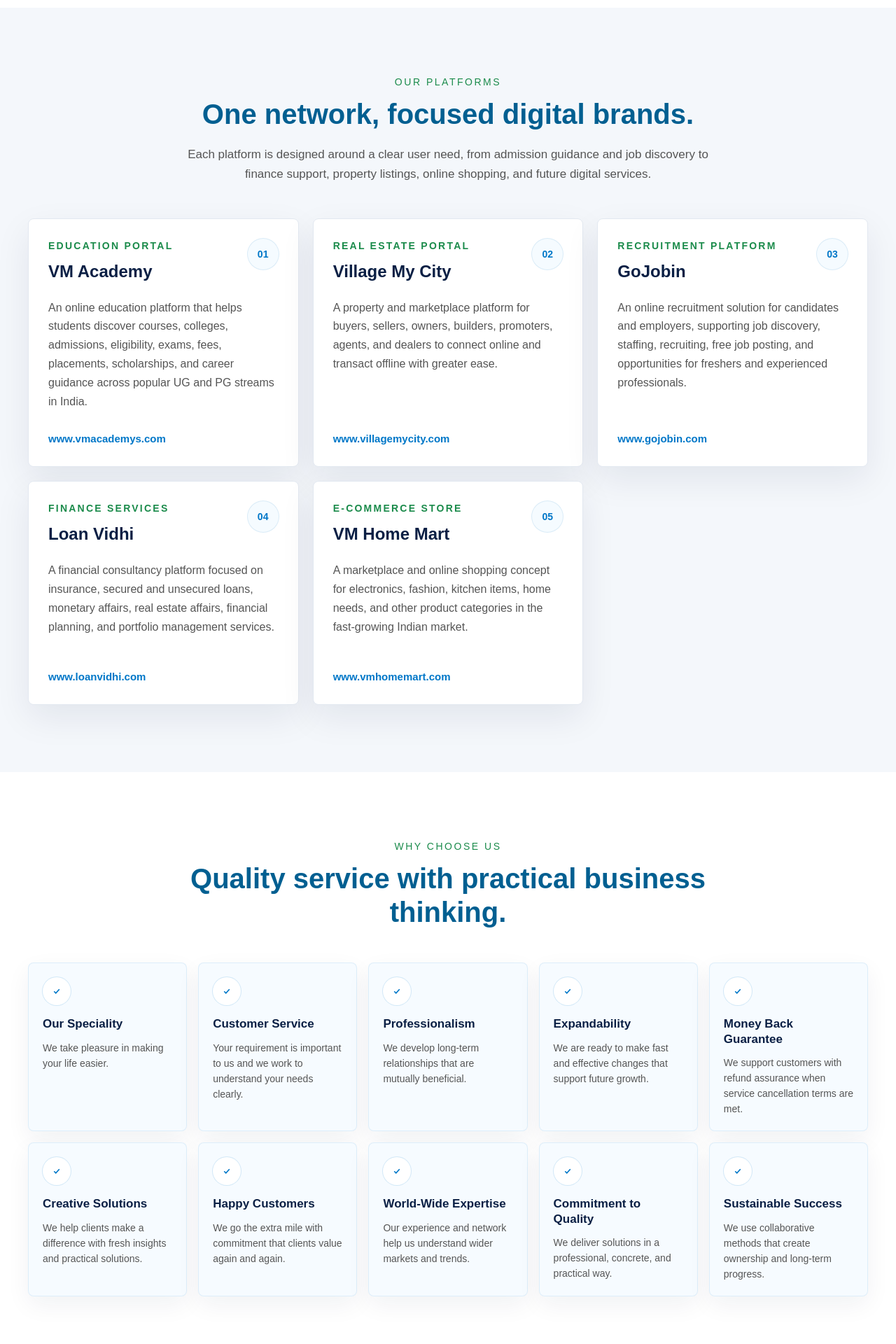
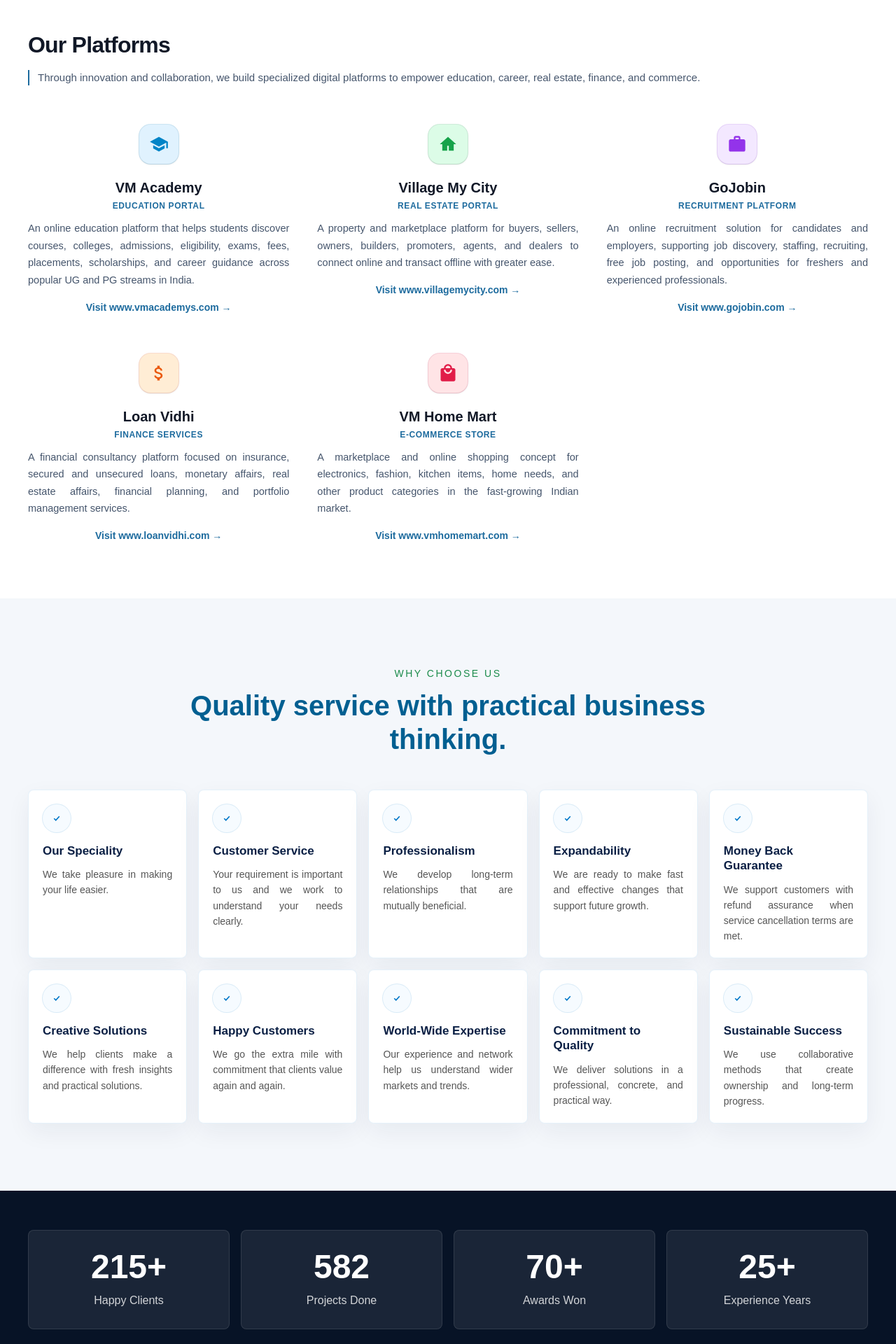
Before and after one commit to vinitk09/Vidimeth-o, a Next.js app: page /about in a window 1280 px wide. Shown: the part 820-2740 px from the top of the page at 70% size. Built offline with nearby package versions, Linux system fonts and the light colour scheme.

Commit message:
Added new changes

```diff
--- a/src/app/about/page.js
+++ b/src/app/about/page.js
@@ -1,5 +1,6 @@
 import Footer from "../components/Footer";
 import Header from "../components/Header";
+import StatsCounterSection from "../components/StatsCounterSection";
 
 export const metadata = {
   title: "About Vidi Meth Digital Services",
@@ -14,6 +15,12 @@ const platforms = [
     href: "https://www.vmacademys.com/",
     category: "Education Portal",
     text: "An online education platform that helps students discover courses, colleges, admissions, eligibility, exams, fees, placements, scholarships, and career guidance across popular UG and PG streams in India.",
+    color: "bg-[#e0f2fe] text-[#0284c7] ring-[#0284c7]/20",
+    icon: (
+      <svg viewBox="0 0 24 24" fill="currentColor" className="h-7 w-7">
+        <path d="M12 3L1 9l11 6 9-4.91V17h2V9L12 3zM5 13.18v4L12 21l7-3.82v-4L12 17l-7-3.82z" />
+      </svg>
+    ),
   },
   {
     name: "Village My City",
@@ -21,6 +28,12 @@ const platforms = [
     href: "https://www.villagemycity.com/",
     category: "Real Estate Portal",
     text: "A property and marketplace platform for buyers, sellers, owners, builders, promoters, agents, and dealers to connect online and transact offline with greater ease.",
+    color: "bg-[#dcfce7] text-[#16a34a] ring-[#16a34a]/20",
+    icon: (
+      <svg viewBox="0 0 24 24" fill="currentColor" className="h-7 w-7">
+        <path d="M12 3L2 12h3v8h6v-6h2v6h6v-8h3L12 3z" />
+      </svg>
+    ),
   },
   {
     name: "GoJobin",
@@ -28,6 +41,12 @@ const platforms = [
     href: "https://www.gojobin.com/",
     category: "Recruitment Platform",
     text: "An online recruitment solution for candidates and employers, supporting job discovery, staffing, recruiting, free job posting, and opportunities for freshers and experienced professionals.",
+    color: "bg-[#f3e8ff] text-[#9333ea] ring-[#9333ea]/20",
+    icon: (
+      <svg viewBox="0 0 24 24" fill="currentColor" className="h-7 w-7">
+        <path d="M20 6h-4V4c0-1.11-.89-2-2-2h-4c-1.11 0-2 .89-2 2v2H4c-1.11 0-1.99.89-1.99 2L2 19c0 1.11.89 2 2 2h16c1.11 0 2-.89 2-2V8c0-1.11-.89-2-2-2zm-6 0h-4V4h4v2z" />
+      </svg>
+    ),
   },
   {
     name: "Loan Vidhi",
@@ -35,6 +54,12 @@ const platforms = [
     href: "https://www.loanvidhi.com/",
     category: "Finance Services",
     text: "A financial consultancy platform focused on insurance, secured and unsecured loans, monetary affairs, real estate affairs, financial planning, and portfolio management services.",
+    color: "bg-[#ffedd5] text-[#ea580c] ring-[#ea580c]/20",
+    icon: (
+      <svg viewBox="0 0 24 24" fill="currentColor" className="h-7 w-7">
+        <path d="M11.8 10.9c-2.27-.59-3-1.2-3-2.15 0-1.09 1.01-1.85 2.7-1.85 1.78 0 2.44.85 2.5 2.1h2.21c-.07-1.72-1.12-3.3-3.21-3.81V3h-3v2.16c-1.94.42-3.5 1.68-3.5 3.61 0 2.31 1.91 3.46 4.7 4.13 2.5.6 3 1.48 3 2.41 0 .69-.49 1.79-2.7 1.79-2.06 0-2.87-.92-2.98-2.1h-2.2c.12 2.19 1.76 3.42 3.68 3.83V21h3v-2.15c1.95-.37 3.5-1.5 3.5-3.55 0-2.84-2.43-3.81-4.7-4.4z" />
+      </svg>
+    ),
   },
   {
     name: "VM Home Mart",
@@ -42,6 +67,12 @@ const platforms = [
     href: "https://www.vmhomemart.com/",
     category: "E-commerce Store",
     text: "A marketplace and online shopping concept for electronics, fashion, kitchen items, home needs, and other product categories in the fast-growing Indian market.",
+    color: "bg-[#ffe4e6] text-[#e11d48] ring-[#e11d48]/20",
+    icon: (
+      <svg viewBox="0 0 24 24" fill="currentColor" className="h-7 w-7">
+        <path d="M19 6h-2c0-2.76-2.24-5-5-5S7 3.24 7 6H5c-1.1 0-2 .9-2 2v12c0 1.1.9 2 2 2h14c1.1 0 2-.9 2-2V8c0-1.1-.9-2-2-2zm-7-3c1.66 0 3 1.34 3 3H9c0-1.66 1.34-3 3-3zm0 10c-2.76 0-5-2.24-5-5h2c0 1.66 1.34 3 3 3s3-1.34 3-3h2c0 2.76-2.24 5-5 5z" />
+      </svg>
+    ),
   },
 ];
 
@@ -108,8 +139,9 @@ export default function AboutPage() {
     <main className="overflow-x-hidden no-scrollbar bg-white pt-20">
       <Header />
 
+      {/* Banner */}
       <section
-        className="relative flex min-h-[360px] items-center justify-center overflow-hidden bg-[#071326] bg-cover bg-center px-5 py-20 text-center text-white sm:px-8 lg:px-10"
+        className="relative flex min-h-[340px] items-center justify-center overflow-hidden bg-[#071326] bg-cover bg-center px-5 py-20 text-center text-white sm:px-8 lg:px-10"
         style={{
           backgroundImage:
             "linear-gradient(rgba(5, 11, 34, 0.58), rgba(5, 11, 34, 0.62)), url('https://images.unsplash.com/photo-1497366754035-f200968a6e72?auto=format&fit=crop&w=1800&q=80')",
@@ -132,7 +164,8 @@ export default function AboutPage() {
         </div>
       </section>
 
-      <section className="bg-white px-5 py-16 text-[#1d2736] sm:px-8 lg:px-10 lg:py-24">
+      {/* Company Profile */}
+      <section className="bg-white px-5 py-16 text-[#1d2736] sm:px-8 lg:px-10 lg:py-20">
         <div className="mx-auto grid w-full max-w-7xl gap-12 lg:grid-cols-[0.42fr_0.58fr]">
           <div data-aos="fade-right">
             <p className="mb-3 text-sm font-normal uppercase tracking-[0.18em] text-[#1b8b4b]">
@@ -147,13 +180,13 @@ export default function AboutPage() {
             className="space-y-5 text-[17px] font-normal leading-[1.75] text-[#555555]"
             data-aos="fade-left"
           >
-            <p>
+            <p className="text-justify">
               We create and support digital properties that solve everyday
               business and customer needs across multiple sectors. Our work
               brings together online visibility, service delivery, practical
               planning, and customer-first experiences.
             </p>
-            <p>
+            <p className="text-justify">
               Through platforms such as VM Academy, Village My City, GoJobin,
               Loan Vidhi, and VM Home Mart, Vidi Meth connects people with
               education, property, career, finance, and commerce opportunities.
@@ -162,51 +195,45 @@ export default function AboutPage() {
         </div>
       </section>
 
-      <section className="bg-[#f4f7fb] px-5 py-16 text-[#1d2736] sm:px-8 lg:px-10 lg:py-24">
+      {/* Our Platforms (New Redesign layout with vibrant colored icons & justified text) */}
+      <section className="bg-white px-5 py-16 text-[#1d2736] sm:px-8 lg:px-10 lg:py-20 border-t border-slate-100">
         <div className="mx-auto w-full max-w-7xl">
-          <div className="mx-auto max-w-4xl text-center" data-aos="fade-up">
-            <p className="mb-3 text-sm font-normal uppercase tracking-[0.18em] text-[#1b8b4b]">
+          <div className="mb-14" data-aos="fade-up">
+            <h2 className="text-[32px] font-bold tracking-tight text-[#111827]">
               Our Platforms
-            </p>
-            <h2 className="text-[32px] font-semibold leading-[1.2] text-[#005f91] sm:text-[40px]">
-              One network, focused digital brands.
             </h2>
-            <p className="mx-auto mt-5 max-w-3xl text-[17px] font-normal leading-[1.68] text-[#555555]">
-              Each platform is designed around a clear user need, from
-              admission guidance and job discovery to finance support, property
-              listings, online shopping, and future digital services.
-            </p>
+            <div className="mt-3 flex items-center gap-3 border-l-2 border-[#1d6b9e] pl-3 text-[15px] font-normal text-slate-600">
+              Through innovation and collaboration, we build specialized digital platforms to empower education, career, real estate, finance, and commerce.
+            </div>
           </div>
 
-          <div className="mt-12 grid gap-5 md:grid-cols-2 xl:grid-cols-3">
+          <div className="grid gap-x-10 gap-y-14 md:grid-cols-3">
             {platforms.map((platform, index) => (
               <article
                 key={platform.name}
-                className="group flex min-h-[320px] flex-col rounded-lg border border-slate-200 bg-white p-6 shadow-[0_18px_50px_rgba(10,31,68,0.08)] transition duration-300 hover:-translate-y-1 hover:border-[#0077c8]/35 hover:shadow-[0_24px_64px_rgba(0,119,200,0.14)] sm:p-7"
+                className="flex flex-col items-center text-center group"
                 data-aos="fade-up"
-                data-aos-delay={index * 80}
+                data-aos-delay={index * 90}
               >
-                <div className="mb-6 flex items-start justify-between gap-4">
-                  <div>
-                    <p className="text-sm font-semibold uppercase tracking-[0.16em] text-[#1b8b4b]">
-                      {platform.category}
-                    </p>
-                    <h3 className="mt-3 text-[24px] font-semibold leading-tight text-[#0a1f44]">
-                      {platform.name}
-                    </h3>
-                  </div>
-                  <span className="flex h-11 w-11 shrink-0 items-center justify-center rounded-full bg-[#f5fbff] text-sm font-semibold text-[#0077c8] ring-1 ring-[#0077c8]/15">
-                    {String(index + 1).padStart(2, "0")}
-                  </span>
+                <div className={`mb-5 flex h-14 w-14 items-center justify-center rounded-2xl ${platform.color} ring-1 shadow-sm transition-transform duration-300 group-hover:scale-110`}>
+                  {platform.icon}
                 </div>
-                <p className="text-[16px] font-normal leading-[1.68] text-[#555555]">
+                <h3 className="text-xl font-bold text-[#111827]">
+                  {platform.name}
+                </h3>
+                <p className="mt-1 text-xs font-semibold uppercase tracking-wider text-[#1d6b9e]">
+                  {platform.category}
+                </p>
+                <p className="mt-3 text-[14.5px] font-normal leading-[1.7] text-slate-600 text-justify">
                   {platform.text}
                 </p>
                 <a
                   href={platform.href}
-                  className="mt-auto pt-7 text-[15px] font-semibold text-[#0077c8] transition hover:text-[#0a1f44]"
+                  target="_blank"
+                  rel="noopener noreferrer"
+                  className="mt-4 text-sm font-semibold text-[#1d6b9e] hover:underline"
                 >
-                  {platform.url}
+                  Visit {platform.url} &rarr;
                 </a>
               </article>
             ))}
@@ -214,7 +241,8 @@ export default function AboutPage() {
         </div>
       </section>
 
-      <section className="bg-white px-5 py-16 text-[#1d2736] sm:px-8 lg:px-10 lg:py-24">
+      {/* Why Choose Us Section (Restored as it was previously) */}
+      <section className="bg-[#f4f7fb] px-5 py-16 text-[#1d2736] sm:px-8 lg:px-10 lg:py-24 border-t border-slate-100">
         <div className="mx-auto w-full max-w-7xl">
           <div className="mx-auto max-w-4xl text-center" data-aos="fade-up">
             <p className="mb-3 text-sm font-normal uppercase tracking-[0.18em] text-[#1b8b4b]">
@@ -229,17 +257,17 @@ export default function AboutPage() {
             {reasons.map((reason, index) => (
               <article
                 key={reason.title}
-                className="rounded-lg border border-[#0077c8]/10 bg-[#f6fbff] p-5 shadow-[0_12px_34px_rgba(10,31,68,0.06)]"
+                className="rounded-lg border border-[#0077c8]/10 bg-white p-5 shadow-[0_12px_34px_rgba(10,31,68,0.06)]"
                 data-aos="zoom-in"
                 data-aos-delay={index * 55}
               >
-                <span className="mb-4 flex h-10 w-10 items-center justify-center rounded-full bg-white text-[#0077c8] ring-1 ring-[#0077c8]/15 [&_svg]:h-5 [&_svg]:w-5 [&_svg]:fill-none [&_svg]:stroke-current [&_svg]:stroke-[2] [&_svg]:stroke-linecap-round [&_svg]:stroke-linejoin-round">
+                <span className="mb-4 flex h-10 w-10 items-center justify-center rounded-full bg-[#f6fbff] text-[#0077c8] ring-1 ring-[#0077c8]/15 [&_svg]:h-5 [&_svg]:w-5 [&_svg]:fill-none [&_svg]:stroke-current [&_svg]:stroke-[2] [&_svg]:stroke-linecap-round [&_svg]:stroke-linejoin-round">
                   <CheckIcon />
                 </span>
                 <h3 className="text-[17px] font-semibold leading-tight text-[#0a1f44]">
                   {reason.title}
                 </h3>
-                <p className="mt-3 text-[14px] font-normal leading-[1.58] text-[#555555]">
+                <p className="mt-3 text-[14px] font-normal leading-[1.58] text-[#555555] text-justify">
                   {reason.text}
                 </p>
               </article>
@@ -248,25 +276,8 @@ export default function AboutPage() {
         </div>
       </section>
 
-      <section className="bg-[#071326] px-5 py-14 text-white sm:px-8 lg:px-10">
-        <div className="mx-auto grid w-full max-w-7xl gap-4 sm:grid-cols-2 lg:grid-cols-4">
-          {stats.map((stat, index) => (
-            <article
-              key={stat.label}
-              className="rounded-lg border border-white/10 bg-white/8 p-7 text-center"
-              data-aos="fade-up"
-              data-aos-delay={index * 90}
-            >
-              <p className="text-[40px] font-semibold leading-none">
-                {stat.value}
-              </p>
-              <h3 className="mt-3 text-[16px] font-normal text-white/72">
-                {stat.label}
-              </h3>
-            </article>
-          ))}
-        </div>
-      </section>
+      {/* Stats Counter */}
+      <StatsCounterSection />
 
       <Footer />
     </main>
--- a/src/app/components/BusinessDevelopmentSection.js
+++ b/src/app/components/BusinessDevelopmentSection.js
@@ -5,7 +5,7 @@ import { useEffect, useRef, useState } from "react";
 
 const businessCards = [
   {
-    image: "/b1.jpeg",
+    image: "https://images.unsplash.com/photo-1451187580459-43490279c0fa?auto=format&fit=crop&w=800&q=80",
     title: "Use Networking Opportunities",
     text: "To search for new opportunities and use most of your resources.",
   },
@@ -15,7 +15,7 @@ const businessCards = [
     text: "To preserve trust, credibility, and transparency.",
   },
   {
-    image: "/b3.jpeg",
+    image: "https://images.unsplash.com/photo-1532622785990-d2c36a76f5a6?auto=format&fit=crop&w=800&q=80",
     title: "Support communities and charities",
     text: "To have partnerships with other successful businesses, consider getting involved in charity.",
   },
@@ -195,6 +195,7 @@ export default function BusinessDevelopmentSection() {
                   src={card.image}
                   alt={card.title}
                   fill
+                  unoptimized
                   sizes="(min-width: 1024px) 33vw, (min-width: 640px) 50vw, 100vw"
                   className="object-cover transition duration-500 group-hover:scale-105"
                 />
--- a/src/app/components/Footer.js
+++ b/src/app/components/Footer.js
@@ -96,19 +96,21 @@ export default function Footer() {
         <div className="grid gap-10 sm:grid-cols-2 lg:grid-cols-5">
           {/* Column 1: Company Logo & Info */}
           <div className="lg:col-span-1 space-y-4">
-            <div className="inline-block rounded-xl bg-white p-3 shadow-sm border border-white/10">
-              <div className="flex items-center gap-3">
-                <Image
-                  src="/vidimethlogo1.png"
-                  alt="Vidi Meth Digital Services"
-                  width={48}
-                  height={48}
-                  className="h-12 w-12 rounded-full object-cover"
-                />
-                <div>
-                  <p className="text-sm font-bold text-[#0a1f44] leading-tight">Vidi Meth</p>
-                  <p className="text-[11px] font-medium text-[#0077c8]">Digital Services</p>
-                </div>
+            <div className="flex items-center gap-3.5">
+              <Image
+                src="/vidimethlogo1.png"
+                alt="Vidi Meth Digital Services"
+                width={56}
+                height={56}
+                className="h-14 w-14 rounded-full bg-white object-cover ring-2 ring-white/20"
+              />
+              <div>
+                <p className="text-base font-bold leading-tight text-white">
+                  Vidi Meth Digital Services
+                </p>
+                <p className="mt-0.5 text-xs font-normal text-white/70">
+                  OPC Private Limited
+                </p>
               </div>
             </div>
 
--- a/src/app/components/FoundationNetworkSection.js
+++ b/src/app/components/FoundationNetworkSection.js
@@ -25,7 +25,7 @@ const networkSlides = [
   {
     category: "Career Platform",
     title: "GoJobin",
-    image: "/gojobinsection-image.jpeg",
+    image: "https://images.unsplash.com/photo-1486406146926-c627a92ad1ab?auto=format&fit=crop&w=1200&q=80",
     href: "https://www.gojobin.com/",
     tags: ["Jobs", "Hiring", "Training", "Career"],
     description:
@@ -124,6 +124,7 @@ export default function FoundationNetworkSection() {
                       src={slide.image}
                       alt={slide.title}
                       fill
+                      unoptimized
                       sizes="(min-width: 1024px) 55vw, 100vw"
                       priority={index === 0}
                       className="h-full w-full object-cover object-left"
--- a/src/app/components/GrowthSupportSection.js
+++ b/src/app/components/GrowthSupportSection.js
@@ -18,7 +18,7 @@ const supportTiles = [
   },
   {
     title: "Talent",
-    image: "/b1.jpeg",
+    image: "https://images.unsplash.com/photo-1454165804606-c3d57bc86b40?auto=format&fit=crop&w=800&q=80",
     text: "Review strategies to recruit top candidates in your industry.",
   },
   {
@@ -28,7 +28,7 @@ const supportTiles = [
   },
   {
     title: "Safeguards",
-    image: "/b3.jpeg",
+    image: "https://images.unsplash.com/photo-1563986768609-322da13575f3?auto=format&fit=crop&w=800&q=80",
     text: "Reduce your risk and protect your growing business.",
   },
 ];
@@ -68,6 +68,7 @@ export default function GrowthSupportSection() {
                   src={tile.image}
                   alt={tile.title}
                   fill
+                  unoptimized
                   sizes="(min-width: 1280px) 20vw, (min-width: 640px) 50vw, 100vw"
                   className="object-cover opacity-58 transition duration-500 group-hover:scale-105 group-hover:opacity-75"
                 />
--- /dev/null
+++ b/src/app/components/StatsCounterSection.js
@@ -0,0 +1,89 @@
+"use client";
+
+import { useEffect, useRef, useState } from "react";
+
+const stats = [
+  { targetNumber: 215, suffix: "+", label: "Happy Clients" },
+  { targetNumber: 582, suffix: "", label: "Projects Done" },
+  { targetNumber: 70, suffix: "+", label: "Awards Won" },
+  { targetNumber: 25, suffix: "+", label: "Experience Years" },
+];
+
+function CounterItem({ targetNumber, suffix, label }) {
+  const [count, setCount] = useState(0);
+  const [hasAnimated, setHasAnimated] = useState(false);
+  const itemRef = useRef(null);
+
+  useEffect(() => {
+    const el = itemRef.current;
+    if (!el) return;
+
+    const observer = new IntersectionObserver(
+      ([entry]) => {
+        if (entry.isIntersecting && !hasAnimated) {
+          setHasAnimated(true);
+          observer.disconnect();
+        }
+      },
+      { threshold: 0.2 }
+    );
+
+    observer.observe(el);
+    return () => observer.disconnect();
+  }, [hasAnimated]);
+
+  useEffect(() => {
+    if (!hasAnimated) return;
+
+    let start = 0;
+    const duration = 2000;
+    const steps = 50;
+    const increment = targetNumber / steps;
+    const stepTime = duration / steps;
+
+    const timer = setInterval(() => {
+      start += increment;
+      if (start >= targetNumber) {
+        setCount(targetNumber);
+        clearInterval(timer);
+      } else {
+        setCount(Math.floor(start));
+      }
+    }, stepTime);
+
+    return () => clearInterval(timer);
+  }, [hasAnimated, targetNumber]);
+
+  return (
+    <article
+      ref={itemRef}
+      className="rounded-lg border border-white/10 bg-white/8 p-7 text-center transition-all duration-300 hover:border-[#0077c8]/40 hover:bg-white/12"
+      data-aos="fade-up"
+    >
+      <p className="text-[40px] font-bold leading-none text-white sm:text-[48px]">
+        {count}
+        {suffix}
+      </p>
+      <h3 className="mt-3 text-[16px] font-medium text-white/80">
+        {label}
+      </h3>
+    </article>
+  );
+}
+
+export default function StatsCounterSection() {
+  return (
+    <section className="bg-[#071326] px-5 py-14 text-white sm:px-8 lg:px-10">
+      <div className="mx-auto grid w-full max-w-7xl gap-4 sm:grid-cols-2 lg:grid-cols-4">
+        {stats.map((stat) => (
+          <CounterItem
+            key={stat.label}
+            targetNumber={stat.targetNumber}
+            suffix={stat.suffix}
+            label={stat.label}
+          />
+        ))}
+      </div>
+    </section>
+  );
+}
--- a/src/app/page.js
+++ b/src/app/page.js
@@ -7,6 +7,7 @@ import GrowthSupportSection from "./components/GrowthSupportSection";
 import Header from "./components/Header";
 import WhatWeDoSection from "./components/WhatWeDoSection";
 import WhyChooseUsSection from "./components/WhyChooseUsSection";
+import StatsCounterSection from "./components/StatsCounterSection";
 
 const slides = [
   {
@@ -192,6 +193,7 @@ export default function Home() {
       <WhyChooseUsSection />
       <WhatWeDoSection />
       <FoundationNetworkSection />
+      <StatsCounterSection />
       <ClientTestimonialsSection />
       <Footer />
     </main>
```
Also changed, not shown: next.config.mjs (+8 -0 lines), src/app/our-services/page.js (+221 -97 lines).
